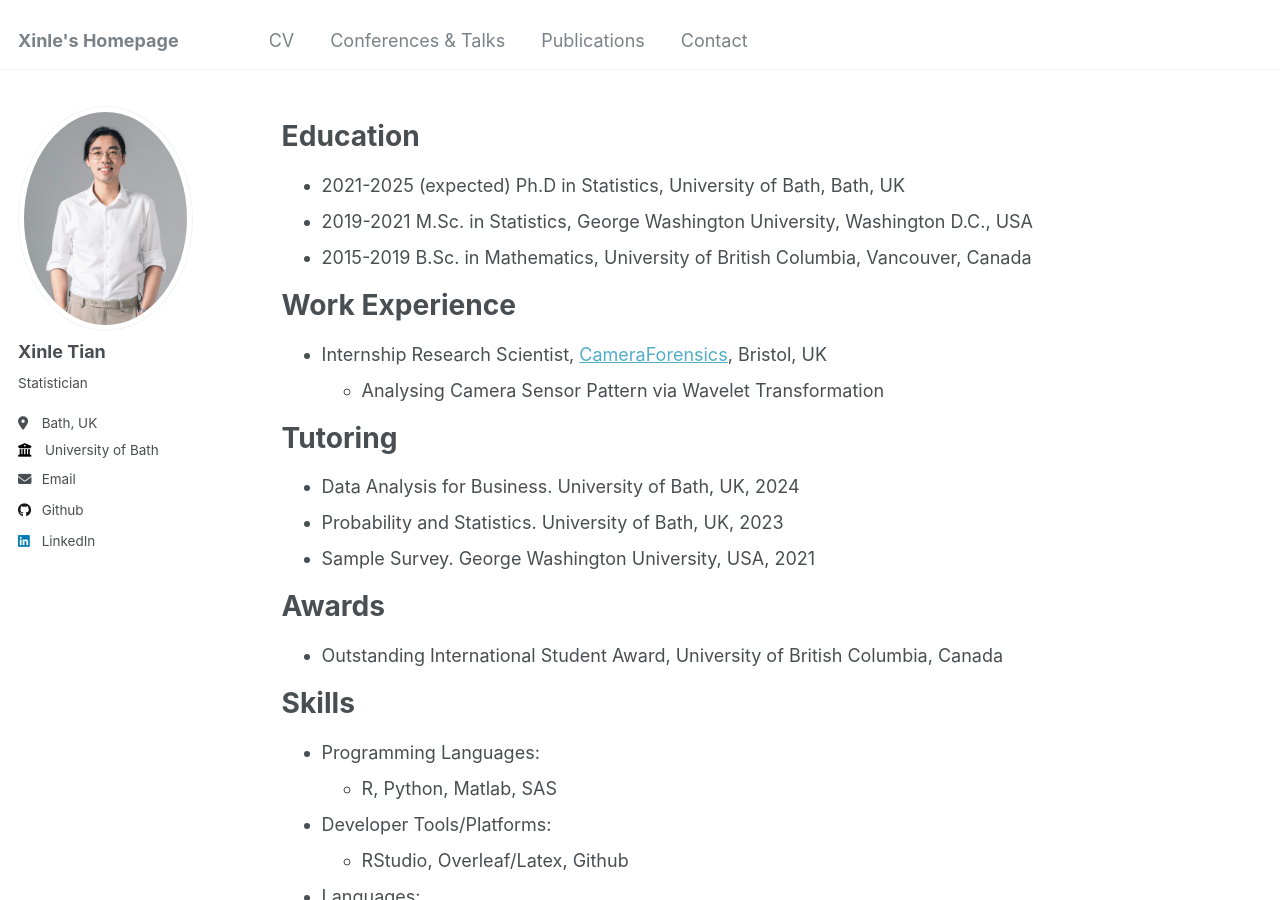
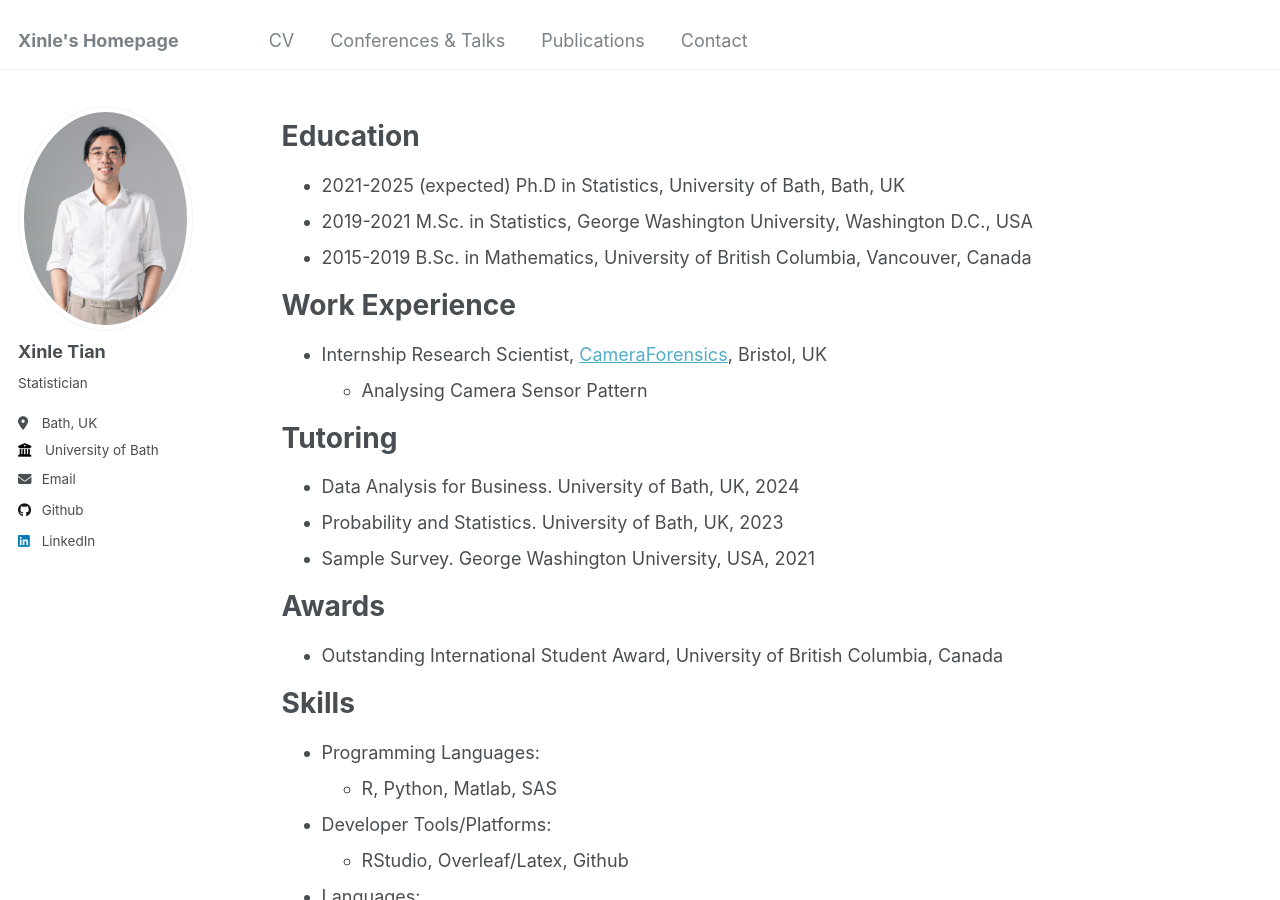
Before and after one commit to xinlet/xinlet.github.io, a Jekyll site: the page built from _pages/cv.md, in a window 1280 px wide and 900 px high. Built offline with Jekyll 4.4.1, drawn with Linux system fonts in a browser that asks for light colours.

Commit message:
Update cv.md

```diff
--- a/_pages/cv.md
+++ b/_pages/cv.md
@@ -18,7 +18,7 @@ Education
 Work Experience
 ======
 * Internship Research Scientist, [CameraForensics](https://www.cameraforensics.com/), Bristol, UK
-  * Analysing Camera Sensor Pattern via Wavelet Transformation
+  * Analysing Camera Sensor Pattern
 
 Tutoring
 ======
```
